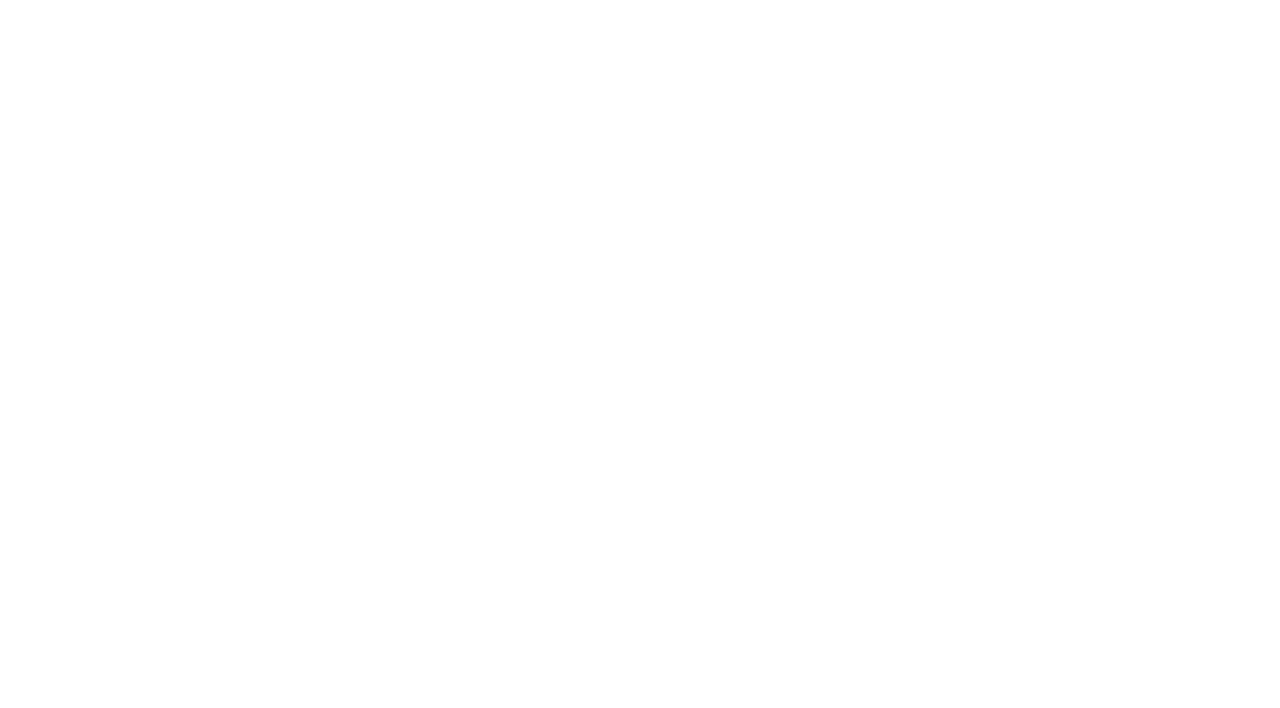
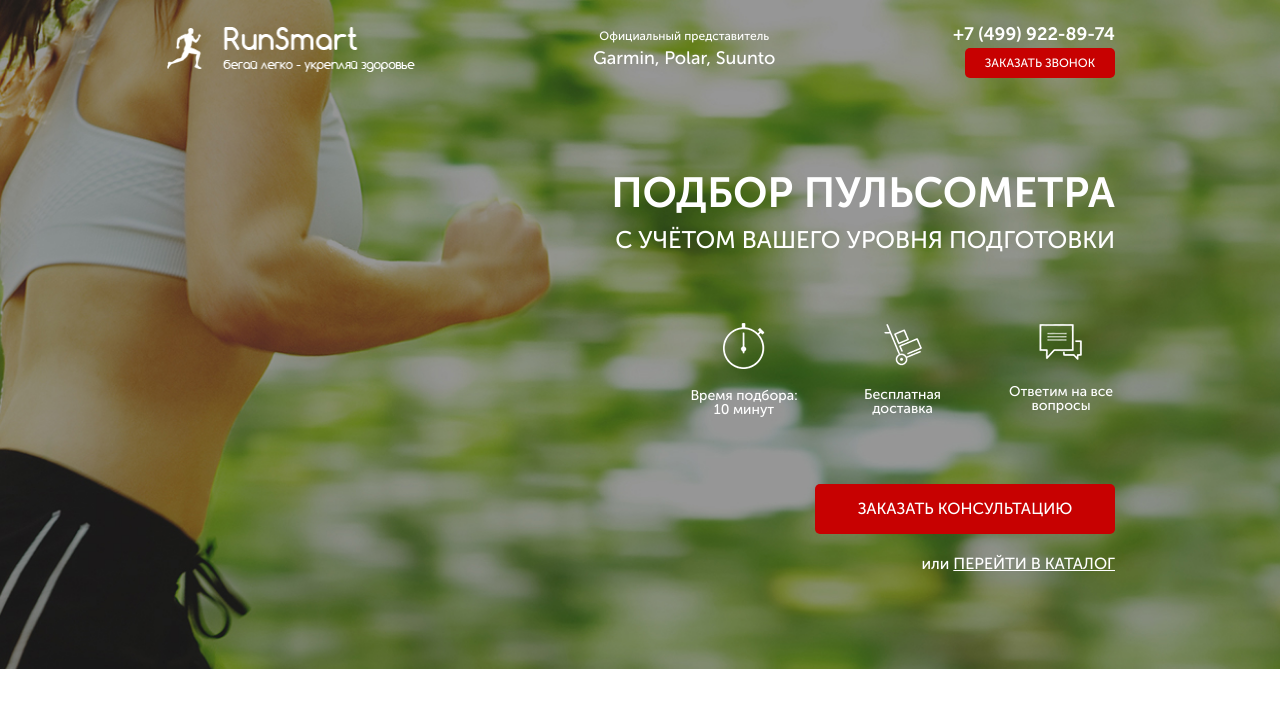
Before and after one commit to danil0110/run-smart, a website: page src/index.html in a window 1280 px wide. Drawn offline with Linux system fonts and the light colour scheme.

Commit message:
Added promo section

```diff
--- a/gulpfile.js
+++ b/gulpfile.js
@@ -18,17 +18,8 @@ gulp.task('styles', function () {
     return gulp
         .src('./src/sass/**/*.scss')
         .pipe(sass({ outputStyle: 'compressed' }).on('error', sass.logError))
-        .pipe(
-            autoprefixer({
-                cascade: false,
-            })
-        )
-        .pipe(
-            rename({
-                prefix: '',
-                suffix: '.min',
-            })
-        )
+        .pipe(autoprefixer())
+        .pipe(rename({ prefix: '', suffix: '.min' }))
         .pipe(cleanCSS({ compatibility: 'ie8' }))
         .pipe(gulp.dest('./src/css'))
         .pipe(browserSync.stream());
--- /dev/null
+++ b/src/css/blocks/header.min.css
@@ -0,0 +1 @@
+.header{display:flex;justify-content:space-between;align-items:center}.header__logo{width:250px}.header__logo img{width:100%}.header__official{font-weight:500;font-size:12px;text-align:center;color:#fff}.header__official span{display:block;font-size:18px}.header__phone{display:block;font-weight:700;font-size:18px;text-align:right;color:#fff}
--- /dev/null
+++ b/src/css/blocks/promo.min.css
@@ -0,0 +1 @@
+.promo{min-height:650px;padding:21px 0 93px;background:url(../../img/bg/first-bg.jpg) center center/cover no-repeat}
--- a/src/index.html
+++ b/src/index.html
@@ -9,5 +9,46 @@
     <link rel="stylesheet" href="./css/font.css" />
     <link rel="stylesheet" href="./css/style.min.css" />
   </head>
-  <body></body>
+  <body>
+    <div class="promo">
+      <div class="container">
+        <header class="header">
+          <a href="#" class="header__logo">
+            <img src="./img/logo.png" alt="logo" />
+          </a>
+          <div class="header__official">
+            Официальный представитель
+            <span>Garmin, Polar, Suunto</span>
+          </div>
+          <div class="header__contacts">
+            <a href="tel:+74999228974" class="header__phone">+7 (499) 922-89-74</a>
+            <button class="button">Заказать звонок</button>
+          </div>
+        </header>
+
+        <div class="promo__wrapper">
+          <h1 class="promo__header">Подбор пульсометра</h1>
+          <h2 class="promo__subheader">с учётом Вашего уровня подготовки</h2>
+
+          <div class="promo__icons">
+            <div class="promo__icon">
+              <img src="./icons/promo/icon-1.png" alt="icon 1" />
+              Время подбора: 10 минут
+            </div>
+            <div class="promo__icon">
+              <img src="./icons/promo/icon-2.png" alt="icon 2" />
+              Бесплатная доставка
+            </div>
+            <div class="promo__icon">
+              <img src="./icons/promo/icon-3.png" alt="icon 3" />
+              Ответим на все вопросы
+            </div>
+          </div>
+
+          <button class="button button_main">Заказать консультацию</button>
+          <div class="promo__link">или <a href="#">перейти в каталог</a></div>
+        </div>
+      </div>
+    </div>
+  </body>
 </html>
--- a/src/sass/base/_variables.scss
+++ b/src/sass/base/_variables.scss
@@ -0,0 +1 @@
+$main-color: #c70101;
--- /dev/null
+++ b/src/sass/blocks/_buttons.scss
@@ -0,0 +1,18 @@
+.button {
+  width: 150px;
+  height: 30px;
+  background-color: $main-color;
+  border: none;
+  border-radius: 5px;
+  font-weight: 500;
+  font-size: 12px;
+  text-transform: uppercase;
+  color: #ffffff;
+
+  &_main {
+    margin-top: 67px;
+    width: 300px;
+    height: 50px;
+    font-size: 16px;
+  }
+}
--- /dev/null
+++ b/src/sass/blocks/_header.scss
@@ -0,0 +1,43 @@
+.header {
+  display: flex;
+  justify-content: space-between;
+  align-items: center;
+
+  &__logo {
+    width: 250px;
+
+    img {
+      width: 100%;
+    }
+  }
+
+  &__official {
+    font-weight: 500;
+    font-size: 12px;
+    text-align: center;
+    color: #fff;
+
+    span {
+      display: block;
+      font-size: 18px;
+    }
+  }
+
+  &__phone {
+    display: block;
+    font-weight: 700;
+    font-size: 18px;
+    color: #fff;
+    text-decoration: none;
+
+    &:hover {
+      color: #fff;
+    }
+  }
+
+  &__contacts {
+    display: flex;
+    flex-direction: column;
+    align-items: flex-end;
+  }
+}
--- /dev/null
+++ b/src/sass/blocks/_promo.scss
@@ -0,0 +1,60 @@
+.promo {
+  min-height: 650px;
+  padding: 21px 0 93px;
+  background: url('../img/bg/first-bg.jpg') center center / cover no-repeat;
+
+  &__wrapper {
+    display: flex;
+    flex-direction: column;
+    align-items: flex-end;
+    margin-top: 90px;
+  }
+
+  &__header {
+    font-weight: 700;
+    font-size: 42px;
+    text-transform: uppercase;
+    color: #ffffff;
+  }
+
+  &__subheader {
+    font-weight: 500;
+    font-size: 24px;
+    text-transform: uppercase;
+    color: #ffffff;
+  }
+
+  &__icons {
+    margin-top: 60px;
+    display: flex;
+    justify-content: space-between;
+    width: 425px;
+  }
+
+  &__icon {
+    width: 108px;
+    font-weight: 500;
+    font-size: 14px;
+    line-height: 14px;
+    text-align: center;
+    color: #ffffff;
+
+    img {
+      display: block;
+      margin: 0 auto 20px;
+    }
+  }
+
+  &__link {
+    margin-top: 18px;
+    font-weight: 500;
+    font-size: 16px;
+    color: #ffffff;
+
+    a {
+      color: #ffffff;
+      text-decoration: underline;
+      text-transform: uppercase;
+    }
+  }
+}
--- a/src/sass/style.scss
+++ b/src/sass/style.scss
@@ -0,0 +1,14 @@
+* {
+  font-family: 'Museo Sans Cyrl';
+}
+
+.container {
+  max-width: 950px;
+  margin: 0 auto;
+}
+
+@import './base/variables';
+@import './base/mixins';
+@import './blocks/promo';
+@import './blocks/header';
+@import './blocks/buttons';
```
Also changed, not shown: package.json (+8 -2 lines), src/css/style.min.css.
